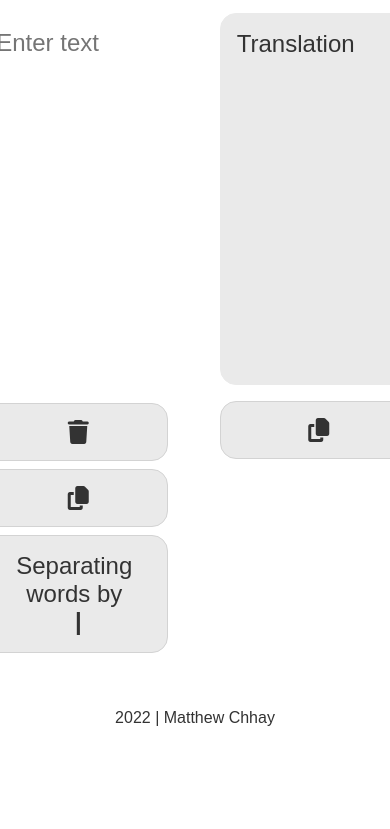
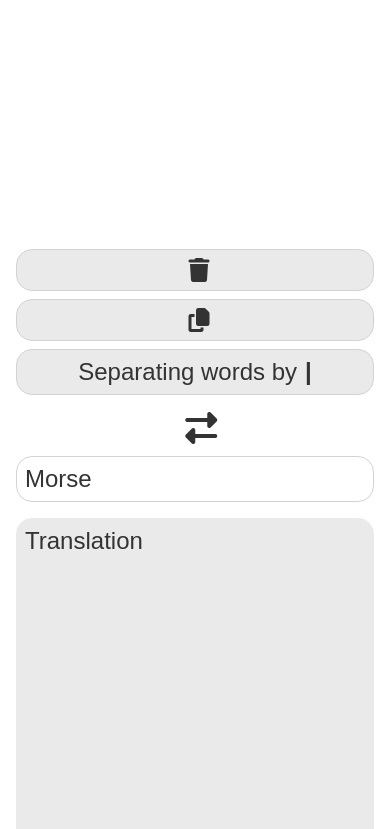
Before and after one commit to chhaymatt/morsetranslator, a website with bundled scripts: page index.html in a window 390 px wide. Shown: the part 264-1093 px from the top of the page. Before the commit the page ends 1007 px from the top, so only its background shows below. Built offline with nearby package versions, Linux system fonts and the light colour scheme.

Commit message:
Improved responsiveness for phones

```diff
--- a/index.html
+++ b/index.html
@@ -16,11 +16,6 @@
     </header>
 
     <main>
-        <div class="top" id="languageRow">
-
-
-
-        </div>
         <div class="translate">
             <div class="translate__section">
                 <div class="translate__language">
--- /dev/null
+++ b/styles/partials/_devices.scss
@@ -0,0 +1,7 @@
+// Standard Breakpoints for different screen sizes
+
+$xs: 600px; //  phone
+$sm: 768px; //  tablet
+$md: 992px; //  tablet-landscape
+$lg: 1200px; // laptop
+$xl: 1440px; // desktop
--- /dev/null
+++ b/styles/partials/_mixins.scss
@@ -0,0 +1,31 @@
+@use "./devices";
+
+@mixin phone {
+    @media only screen and (max-width: devices.$xs) {
+        @content;
+    }
+}
+
+@mixin tablet {
+    @media only screen and (min-width: (devices.$xs + 1px)) and (max-width: devices.$md) {
+        @content;
+    }
+}
+
+@mixin tablet-landscape {
+    @media only screen and (min-width: (devices.$md + 1px)) and (max-width: devices.$lg) {
+        @content;
+    }
+}
+
+@mixin laptop {
+    @media only screen and (min-width: (devices.$lg + 1px)) and (max-width: devices.$xl) {
+        @content;
+    }
+}
+
+@mixin desktop {
+    @media only screen and (min-width: (devices.$xl + 1px)) {
+        @content;
+    }
+}
--- a/styles/style.scss
+++ b/styles/style.scss
@@ -1,3 +1,5 @@
+@use "./partials/mixins";
+
 * {
     margin: 0;
     padding: 0;
@@ -8,19 +10,21 @@
 h1 {
     text-align: center;
     font-size: 3rem;
-    margin: 2rem;
+    margin-top: 2rem;
+    margin-bottom: 0rem;
     color: #333333;
+    @include mixins.phone {
+        font-size: 2rem;
+        margin-top: 1.5rem;
+        margin-bottom: 0rem;
+    }
 }
 
-
-.top {
+main {
     display: flex;
-    flex-direction: row;
+    justify-content: center;
     align-items: center;
-    justify-content: center;
-    margin-bottom: 1rem;
-    cursor: pointer;
-
+    padding: 1rem;
 
 }
 
@@ -28,6 +32,10 @@ h1 {
     display: flex;
     flex-direction: row;
     justify-content: center;
+    width: 100%;
+    @include mixins.phone {
+        flex-direction: column;
+    }
 
     &__language {
         font-size: 2rem;
@@ -39,6 +47,11 @@ h1 {
         user-select: none;
         -webkit-touch-callout: none;
         margin-bottom: 1rem;
+
+        @include mixins.phone {
+            font-size: 1.5rem;
+            padding: 0.5rem;
+        }
     }
 
     &__swap {
@@ -47,10 +60,15 @@ h1 {
         padding: 1rem;
         text-align: center;
         color: #333333;
+
+        @include mixins.phone {
+            padding: 0.5rem;
+        }
     }
+
     &__input {
         padding: 1rem;
-        width: 40vw;
+        min-width: 40vw;
         min-height: 40vh;
         font-size: 1.5rem;
         resize: none;
@@ -58,32 +76,41 @@ h1 {
         border: none;
         border-radius: 1rem;
         color: #333333;
+        @include mixins.phone {
+             width: 95%;
+             padding: 0.5rem;
+        }
     }
 
     &__output {
         padding: 1rem;
-        width: 40vw;
+        min-width: 40vw;
         min-height: 40vh;
         font-size: 1.5rem;
         border: 1px solid rgb(234, 234, 234);
         border-radius: 1rem;
         color: #333333;
         background-color: rgb(234, 234, 234);
+        @include mixins.phone {
+            padding: 0.5rem;
+        }
     }
 
     &__buttons {
         margin-top: 1rem;
+
     }
+
     &__middle {
-
+        display: flex;
+        justify-content: center;
     }
 }
 
 footer {
-    margin-top: 2rem;
     text-align: center;
     color: #333333;
-    padding: 1rem;
+    padding-bottom: 1rem;
 }
 
 .button {
@@ -98,6 +125,9 @@ footer {
     background-color:rgb(234, 234, 234);
     border: 1px solid lightgrey;
     color: #333333;
+    @include mixins.phone {
+        padding: 0.5rem;
+    }
 
     b {
         margin-left: 0.5rem;
```
Also changed, not shown: styles/style.css.
